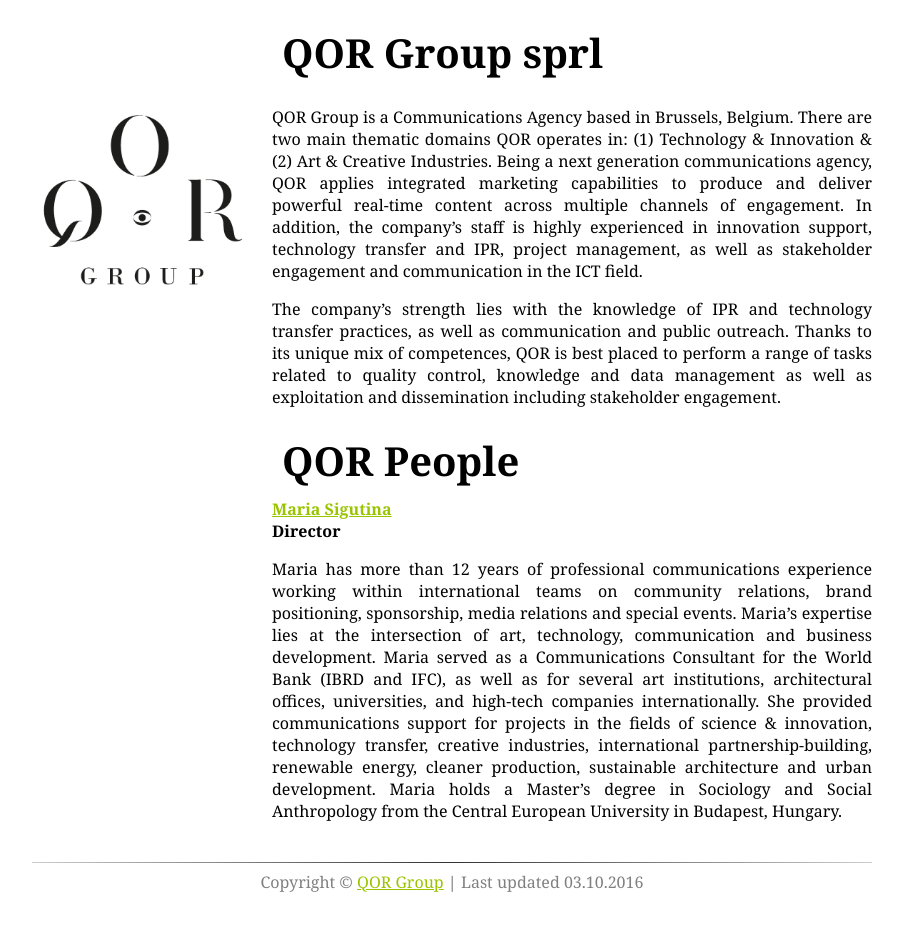
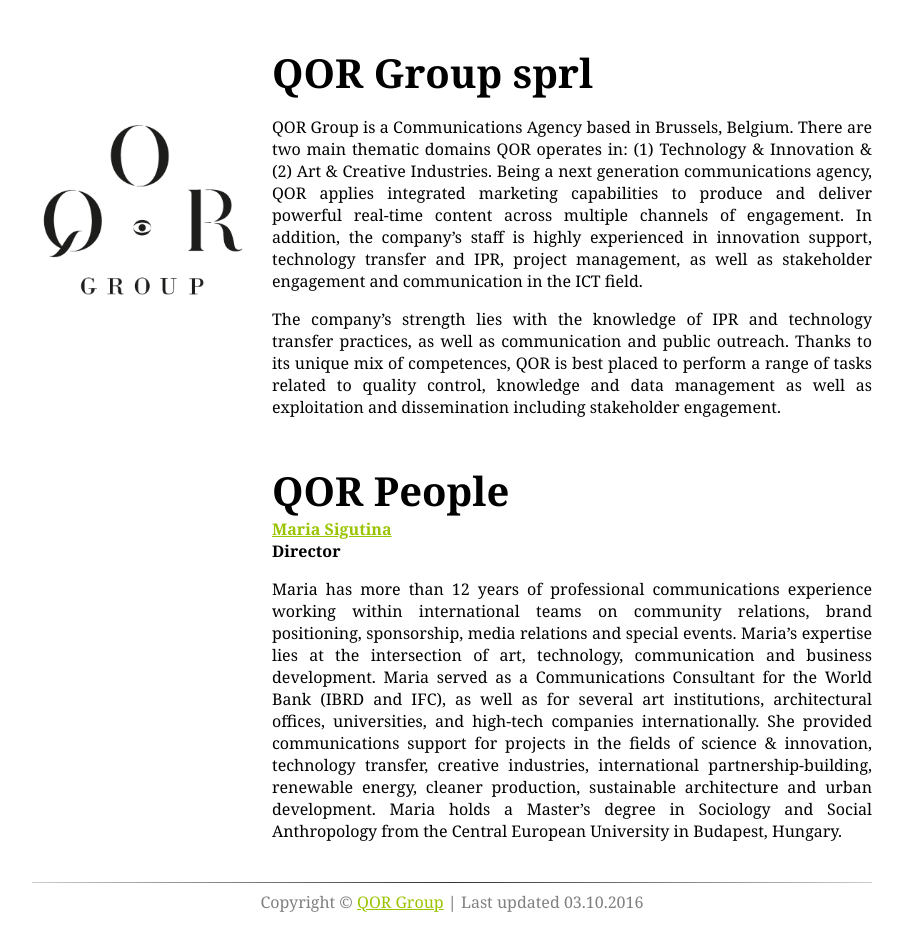
Before and after one commit to fominykh/QOR-website, a plain HTML site: page index.html in a window 1280 px wide. Shown: the whole page, without its empty margins (188-1091 px from the left). Drawn offline with Linux system fonts and the light colour scheme.

Commit message:
Update style.css

```diff
--- a/style.css
+++ b/style.css
@@ -59,9 +59,8 @@ h1 {
     font-family: Georgia, serif;
     display: block;
     font-weight: bold;
-    padding:0;
-    margin:10;
-    margin-top:25;
+    padding:20px 0 0 0;
+    margin:25px 0 0 0;
 }
 h2 {
     font-size: 1.3em;
```
